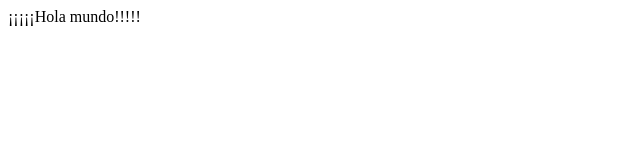
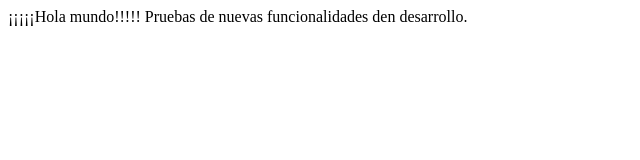
Before and after one commit to dcharro/prueba, a plain HTML site: page index.html in a window 1280 px wide. Shown: the whole page, without its empty margins (0-640 px from the left). Drawn offline with Linux system fonts and the light colour scheme.

Commit message:
Update index.html

```diff
--- a/index.html
+++ b/index.html
@@ -3,5 +3,6 @@
 </head>
 <body>
 &iexcl;&iexcl;&iexcl;&iexcl;&iexcl;Hola mundo!!!!!
+  Pruebas de nuevas funcionalidades den desarrollo.
 </body>
 </html>
```
